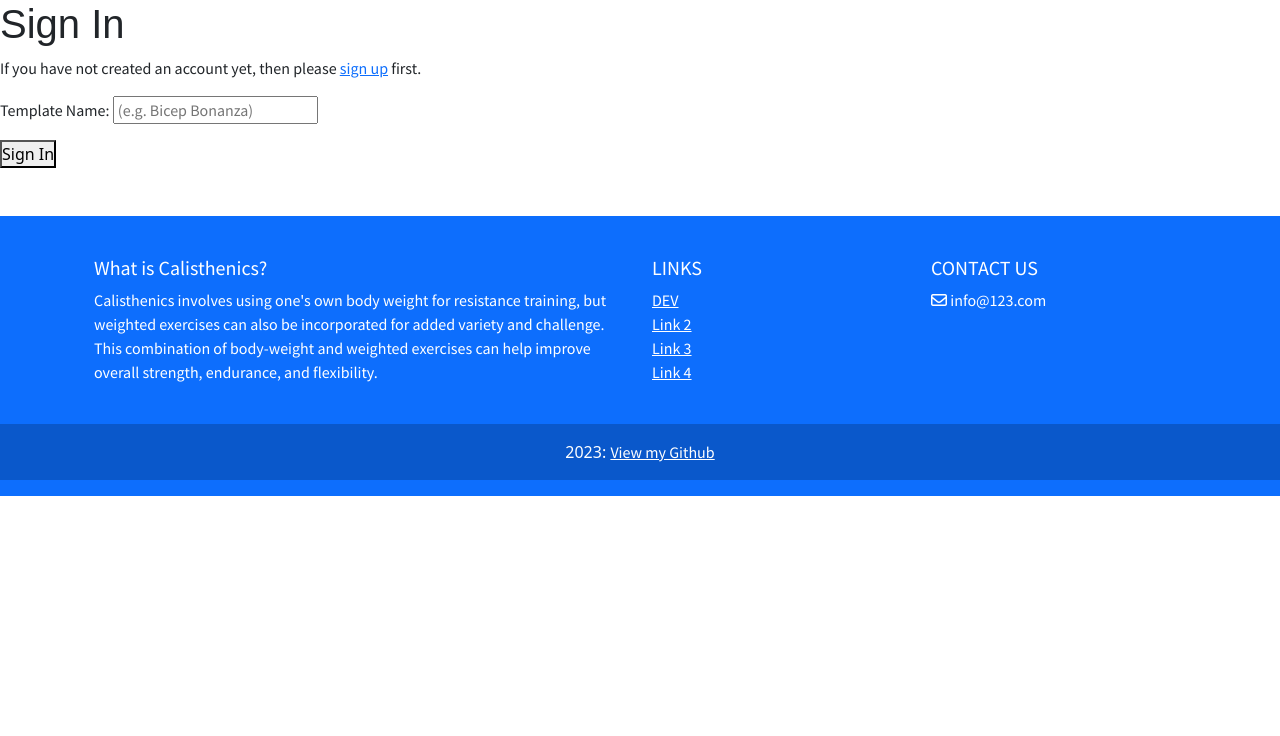
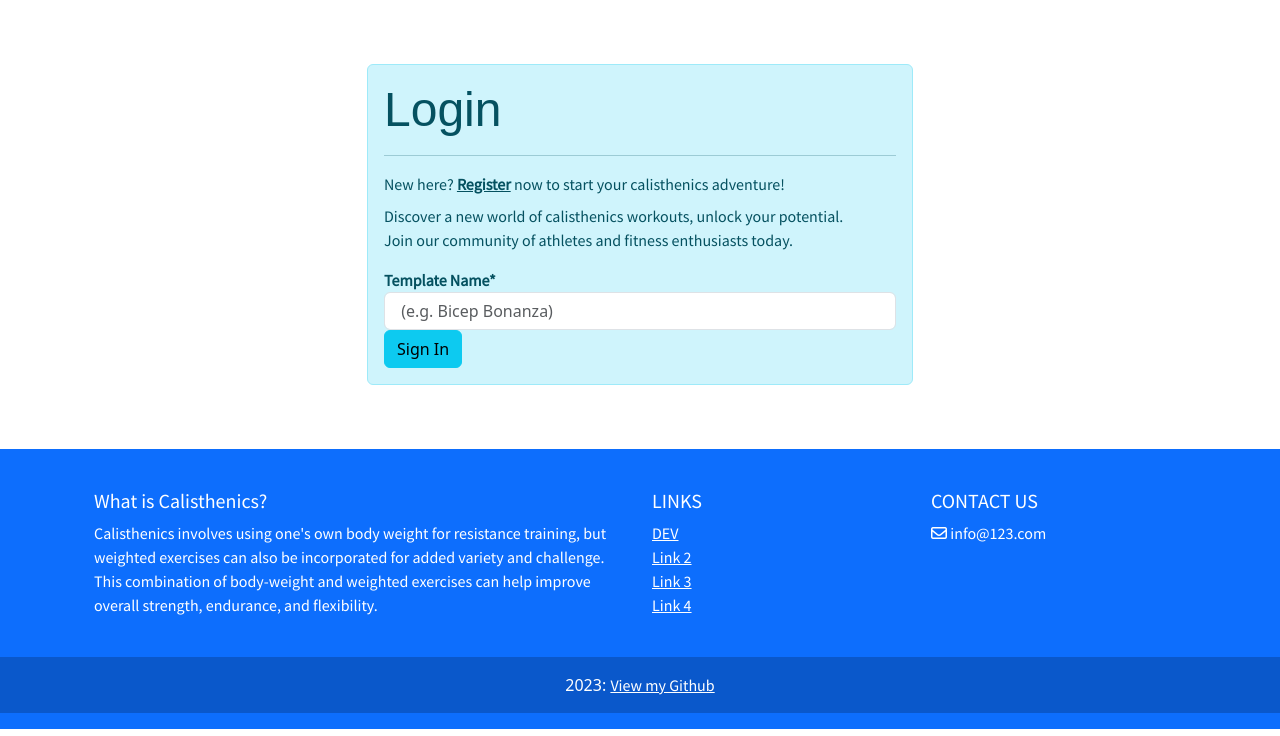
Before and after one commit to Ian-Garrigan/calizenic, a Django app: template templates/account/login.html in a window 1280 px wide. Shown: the part 64-800 px from the top of the page. Run offline with Django 3.2, Linux system fonts and the light colour scheme; the template is opened without the code that fills it: values that come from a table or form of the project are taken from there, others are empty; parts of the project's set-up code (start-up, migrations or seed data) failed here and were passed over; some libraries are stand-ins or nearby versions; some web fonts are replaced.

Commit message:
Update login & register form

```diff
--- a/templates/account/login.html
+++ b/templates/account/login.html
@@ -1,27 +1,40 @@
 {% extends "base.html" %}
-
+{% load crispy_forms_tags %}
 {% load i18n %}
 {% load account socialaccount %}
 
-{% block head_title %}{% trans "Sign In" %}{% endblock %}
+{% block title %}Login{% endblock %}
 
 {% block jumbotron %}
 {% endblock %}
 
 {% block content %}
 
-<h1>{% trans "Sign In" %}</h1>
-
-<p>{% blocktrans %}If you have not created an account yet, then please
-<a href="{{ signup_url }}">sign up</a> first.{% endblocktrans %}</p>
-
+<div class="container">
+  <div class="row justify-content-center">
+    <div class="col-lg-6 col-md-10 mt-5">
+      <div class="alert alert-info mt-3" role="alert">
+        <h3 class="alert-heading display-5">{% trans "Login" %}</h4>
+        <hr>
+        <p class="mb-2">
+          {% blocktrans %}
+          New here? <a href="{{ signup_url }}" class="alert-link">Register</a> now to start your calisthenics adventure!
+          {% endblocktrans %}
+        </p>
+        <p>Discover a new world of calisthenics workouts, unlock your potential.
+          <br>
+          Join our community of athletes and fitness enthusiasts today.</p>
         <form class="login" method="POST" action="{% url 'account_login' %}">
           {% csrf_token %}
-  {{ form.as_p }}
+          {{ form|crispy }}
           {% if redirect_field_value %}
           <input type="hidden" name="{{ redirect_field_name }}" value="{{ redirect_field_value }}" />
           {% endif %}
-  <button class="primaryAction" type="submit">{% trans "Sign In" %}</button>
+          <button class="btn btn-info" type="submit">{% trans "Sign In" %}</button>
         </form>
+      </div>
+    </div>
+  </div>
+</div>
 
 {% endblock %}
```
Also changed, not shown: templates/account/signup.html (+29 -8 lines). Lines whose indentation alone changed are shown as unchanged.
